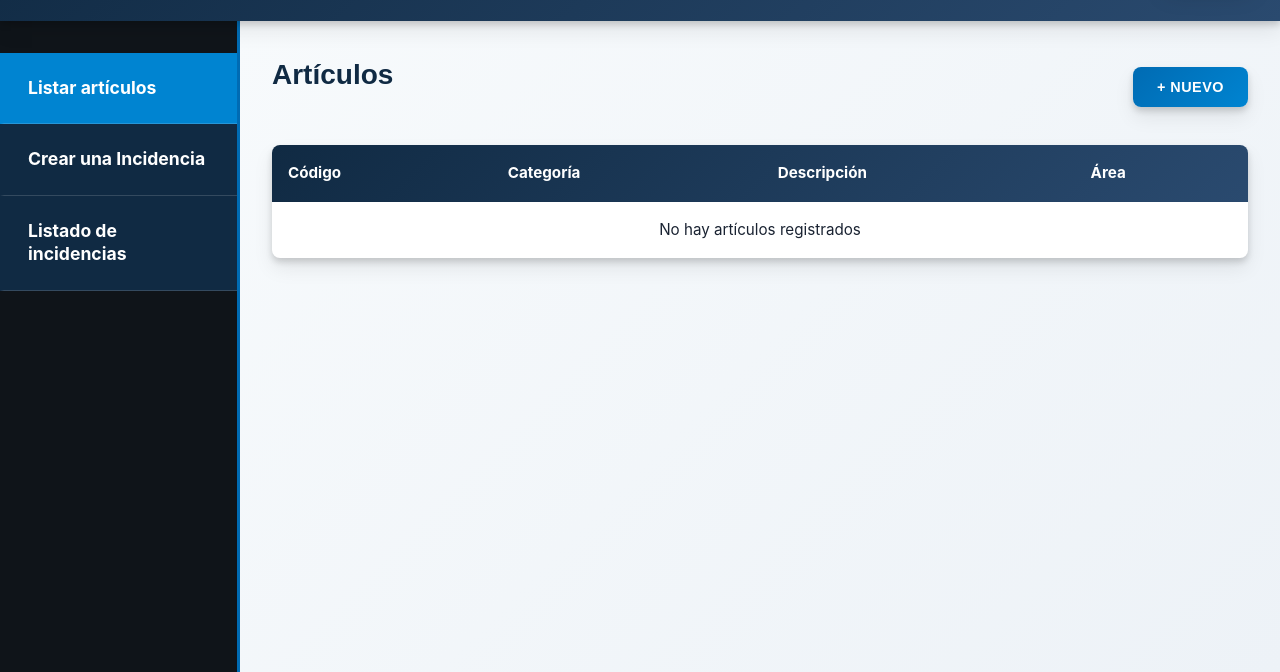
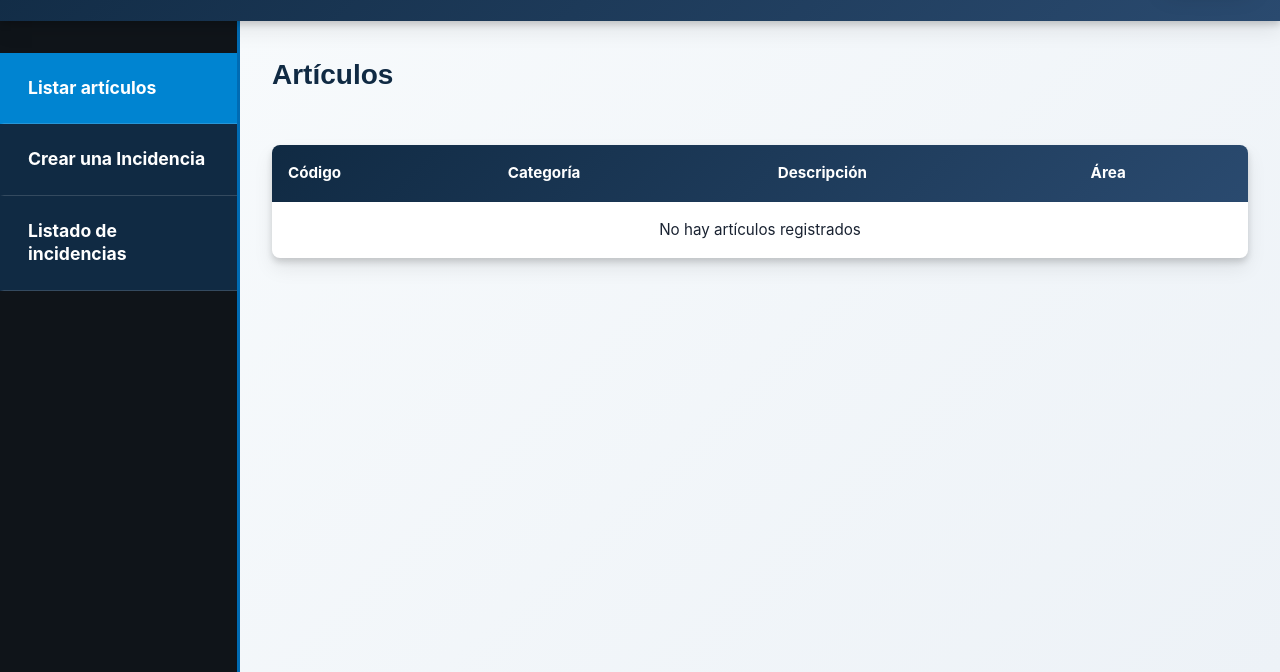
Before and after one commit to ValentinRebechi99/Prog4_Grupo-4, a website: page frontend/public/empleado.html in a window 1280 px wide. Shown: the part 128-800 px from the top of the page. Drawn offline with Linux system fonts and the light colour scheme; no server answers.

Commit message:
Add files via upload
Se Corrige lógica de artículos(Se elimina botón para cargar articulo únicamente lo podrá hacer el Empleado de sistema )

```diff
--- a/frontend/public/empleado.html
+++ b/frontend/public/empleado.html
@@ -36,7 +36,6 @@
 				<section class="content-section articles-section active" id="articles">
 					<div class="section-header">
 						<h2>Artículos</h2>
-						<button class="btn-new" id="btn-new-article">+ Nuevo</button>
 					</div>
 
 					<div class="table-wrapper">
```
